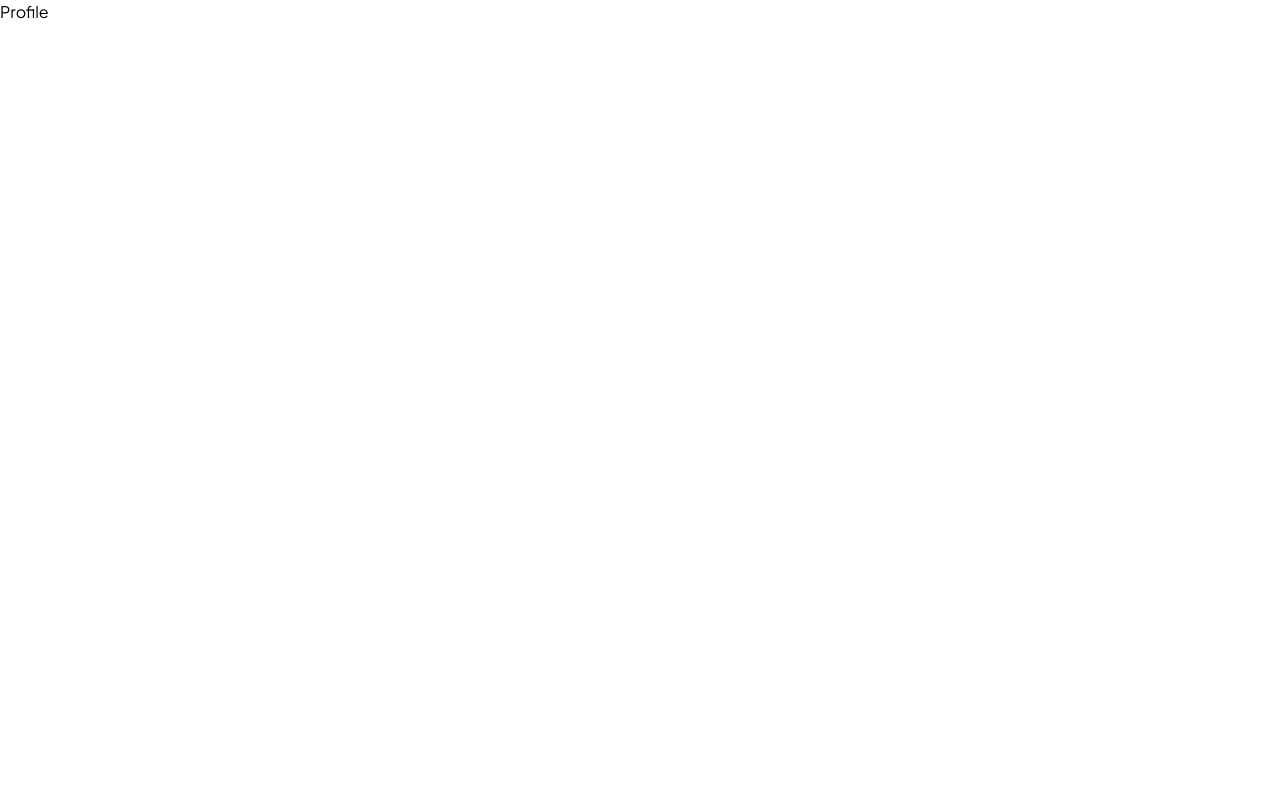
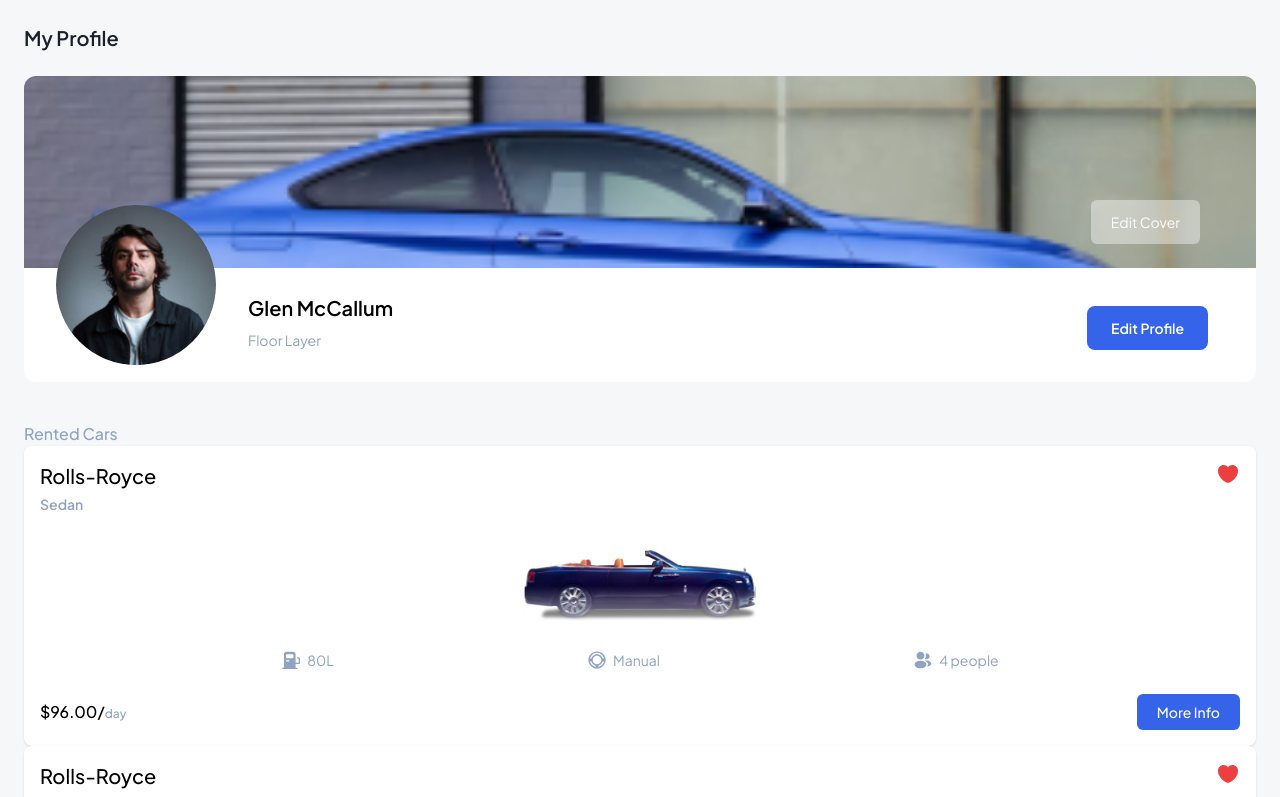
Before and after one commit to GlenMac90/morent, a Next.js app: page /profile in a window 1280 px wide. Shown: the top 797 px of the page. Built offline with nearby package versions, Linux system fonts and the light colour scheme.

Commit message:
making profile page

```diff
--- a/app/(root)/profile/page.tsx
+++ b/app/(root)/profile/page.tsx
@@ -1,5 +1,55 @@
+import Image from "next/image";
+
+import { profileDefaultCover } from "@/public/pngs";
+import { profilePic } from "@/public/svg-icons";
+import CarCard from "@/components/CarCard";
+
 const page = () => {
-  return <div>Profile</div>;
+  return (
+    <div className="flex w-full justify-center self-center bg-white200 p-6">
+      <div className="flex w-full max-w-7xl flex-col">
+        <p className="text-xl font-semibold text-gray900">My Profile</p>
+        <section className="mt-6 flex h-auto w-full flex-col rounded-xl bg-white">
+          <div className="relative flex h-40 md:h-48">
+            <Image
+              src={profileDefaultCover}
+              alt="cover-picture"
+              layout="fill"
+              objectFit="cover"
+              className="rounded-t-xl"
+            />
+            <button className="absolute bottom-2.5 right-2.5 rounded bg-white/40 px-2.5 py-1.5 text-[10px] text-white md:bottom-6 md:right-14 md:rounded-md md:px-5 md:py-3 md:text-sm">
+              Edit Cover
+            </button>
+          </div>
+          <div className="ml-3.5 flex flex-col justify-between md:ml-8 md:flex-row">
+            <div className="flex flex-col md:flex-row">
+              <Image
+                src={profilePic}
+                alt="profile pic"
+                height={70}
+                width={70}
+                className="- absolute -translate-y-[35px] md:h-[10rem] md:w-[10rem] md:-translate-y-[63px]"
+              />
+              <div className="mt-10 flex flex-col md:mb-8 md:ml-48 md:mt-4">
+                <p className="mt-2.5 text-xl font-semibold">Glen McCallum</p>
+                <p className="mt-2 text-sm text-gray400">Floor Layer</p>
+              </div>
+            </div>
+            <button className="mb-5 mr-2.5 self-end rounded-lg bg-blue500 px-6 py-3 text-[10px] font-semibold text-white md:mb-8 md:mr-12 md:text-sm">
+              Edit Profile
+            </button>
+          </div>
+        </section>
+        <p className="mt-10 font-medium text-gray400">Rented Cars</p>
+        <section>
+          {[0, 1, 2, 3].map((car) => (
+            <CarCard key={car} />
+          ))}
+        </section>
+      </div>
+    </div>
+  );
 };
 
 export default page;
--- a/public/pngs/index.ts
+++ b/public/pngs/index.ts
@@ -1,3 +1,4 @@
 export { default as StripeSuccessImage } from "./StripeSuccessImage.png";
 export { default as StripeErrorImage } from "./StripeErrorImage.png";
 export { default as StripeCancelImage } from "./StripeCancelImage.png";
+export { default as profileDefaultCover } from "./profileDefaultCover.png";
--- a/public/svg-icons/index.ts
+++ b/public/svg-icons/index.ts
@@ -5,3 +5,4 @@
 export { default as transmission } from "./transmission.svg";
 export { default as cross } from "./cross.svg";
 export { default as calendar } from "./calendar.svg";
+export { default as profilePic } from "./profilePic.svg";
```
Also changed, not shown: public/pngs/profileDefaultCover.png (added), public/svg-icons/profilePic.svg (added).
